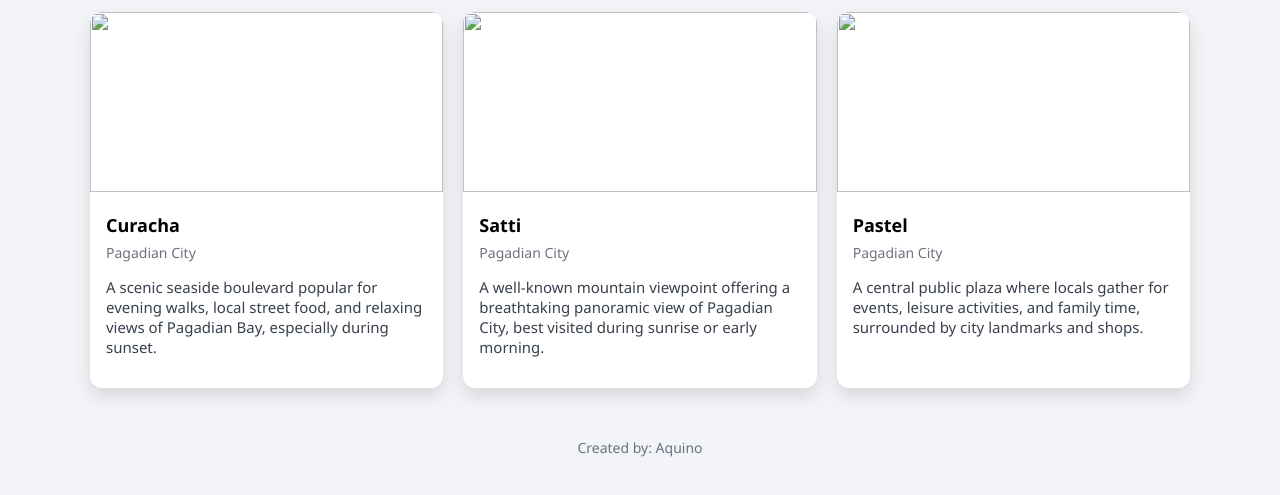
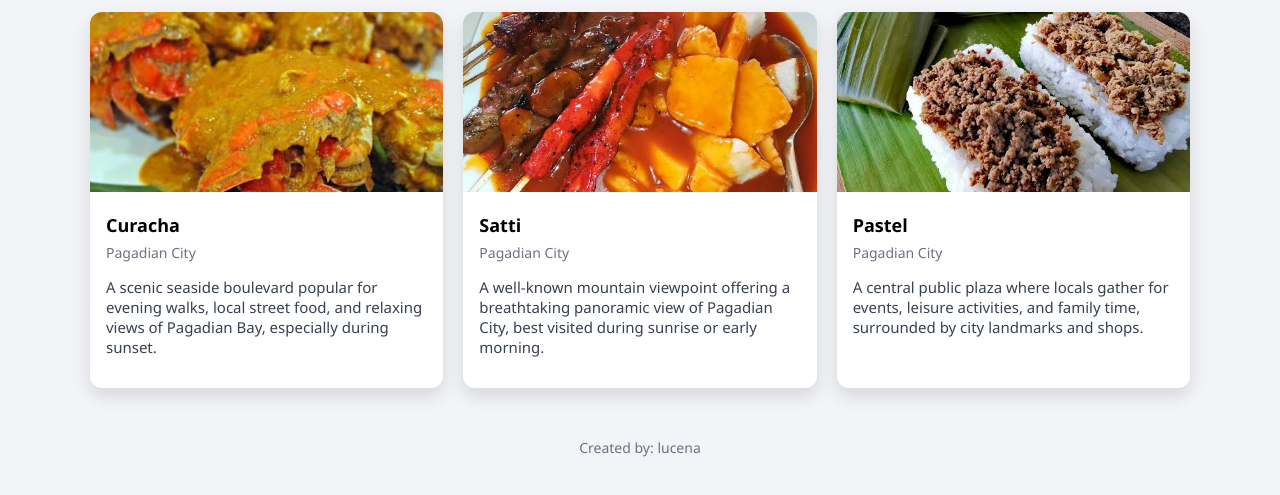
Before and after one commit to kngkong646-collab/Deployment-1, a plain HTML site: page foods.html in a window 1280 px wide. Shown: the part 125-620 px from the top of the page. Drawn offline with Linux system fonts and the light colour scheme; sample sign-in values are in the browser's storage.

Commit message:
Update foods.html

```diff
--- a/foods.html
+++ b/foods.html
@@ -230,7 +230,7 @@ body {
 
     <div class="card-grid">
         <div class="card">
-            <img src="foods/curacha.jpg">
+            <img src="images/Foods/curacha.jpg">
             <div class="card-content">
                 <h3>Curacha</h3>
                 <div class="sub">Pagadian City</div>
@@ -242,7 +242,7 @@ body {
         </div>
 
         <div class="card">
-            <img src="foods/satti.jpg">
+            <img src="images/Foods/satti.jpg">
             <div class="card-content">
                 <h3>Satti</h3>
                 <div class="sub">Pagadian City</div>
@@ -254,7 +254,7 @@ body {
         </div>
 
         <div class="card">
-            <img src="foods/pastel.jpg">
+            <img src="images/Foods/pastel.jpg">
             <div class="card-content">
                 <h3>Pastel</h3>
                 <div class="sub">Pagadian City</div>
@@ -269,7 +269,7 @@ body {
 </div>
 
 <div class="footer">
-    Created by: Aquino
+    Created by: lucena
 </div>
 
 <!-- ================= SCRIPT ================= -->
```
